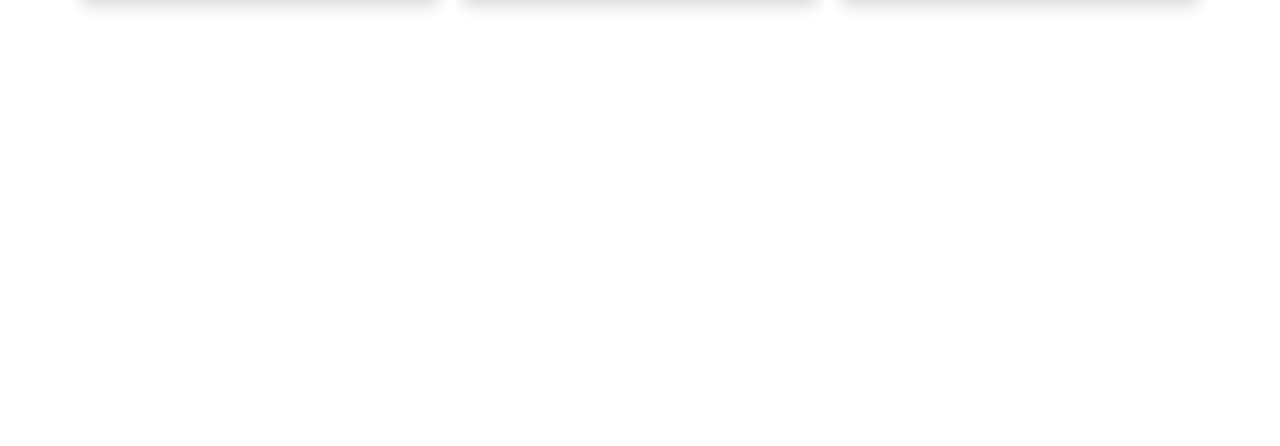
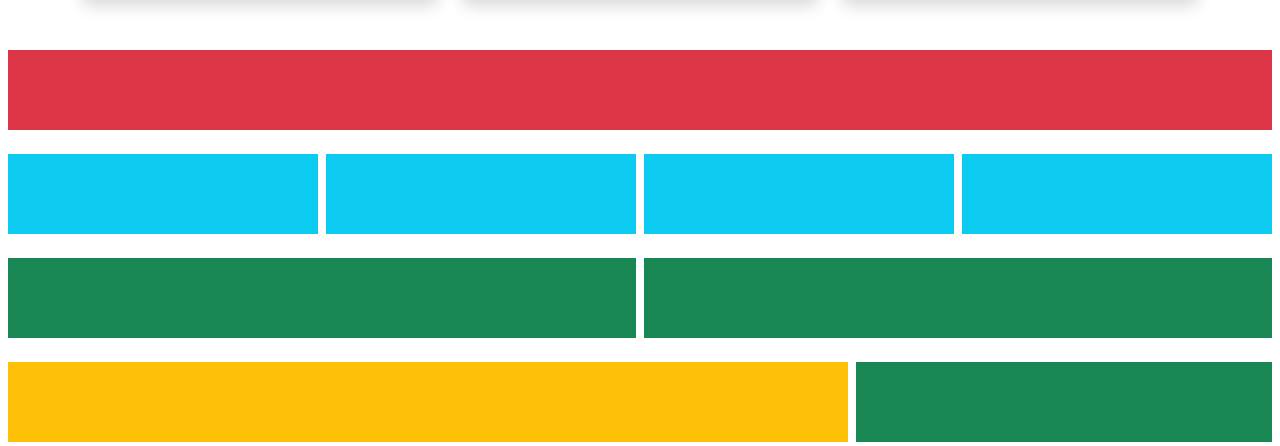
Before and after one commit to adittacse/bootstrap-landing-page, a plain HTML site: page sample-work.html in a window 1280 px wide. Shown: the part 615-1061 px from the top of the page. Before the commit the page ends 800 px from the top, so only its background shows below. Drawn offline with nearby package versions, Linux system fonts and the light colour scheme.

Commit message:
grid added

```diff
--- a/sample-work.html
+++ b/sample-work.html
@@ -85,6 +85,52 @@
 		</div>
 	</section>
 
+	<section>
+		<div class="container-fluid mt-5">
+			<div class="row gx-3">
+				<div class="col-sm-12 col-lg-12 p-1">
+					<div class="bg-danger" style="height: 80px;"></div>
+				</div>
+			</div>
+		</div>
+		<div class="container-fluid mt-3">
+			<div class="row gx-3">
+				<div class="col-sm-12 col-lg-3 p-1">
+					<div class="bg-info" style="height: 80px;"></div>
+				</div>
+				<div class="col-sm-12 col-lg-3 p-1">
+					<div class="bg-info" style="height: 80px;"></div>
+				</div>
+				<div class="col-sm-12 col-lg-3 p-1">
+					<div class="bg-info" style="height: 80px;"></div>
+				</div>
+				<div class="col-sm-12 col-lg-3 p-1">
+					<div class="bg-info" style="height: 80px;"></div>
+				</div>
+			</div>
+		</div>
+		<div class="container-fluid mt-3">
+			<div class="row gx-3">
+				<div class="col-sm-12 col-lg-6 p-1">
+					<div class="bg-success" style="height: 80px;"></div>
+				</div>
+				<div class="col-sm-12 col-lg-6 p-1">
+					<div class="bg-success" style="height: 80px;"></div>
+				</div>
+			</div>
+		</div>
+		<div class="container-fluid mt-3">
+			<div class="row gx-3">
+				<div class="col-sm-12 col-lg-8 p-1">
+					<div class="bg-warning" style="height: 80px;"></div>
+				</div>
+				<div class="col-sm-12 col-lg-4 p-1">
+					<div class="bg-success" style="height: 80px;"></div>
+				</div>
+			</div>
+		</div>
+	</section>
+
 
 	<!--bootstrap js-->
 	<script src="https://cdn.jsdelivr.net/npm/bootstrap@5.3.0-alpha1/dist/js/bootstrap.bundle.min.js" integrity="sha384-w76AqPfDkMBDXo30jS1Sgez6pr3x5MlQ1ZAGC+nuZB+EYdgRZgiwxhTBTkF7CXvN" crossorigin="anonymous"></script>
```
